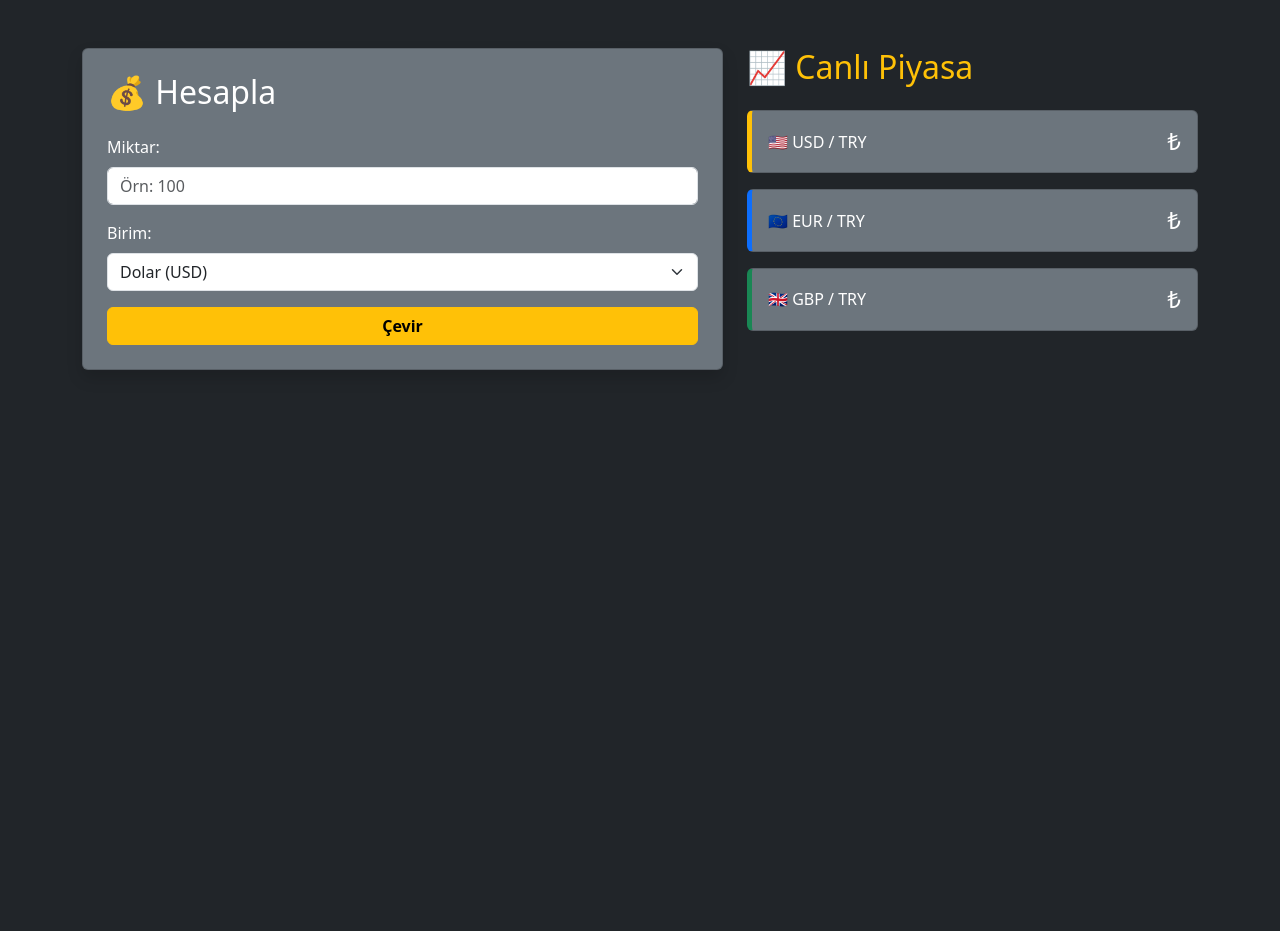
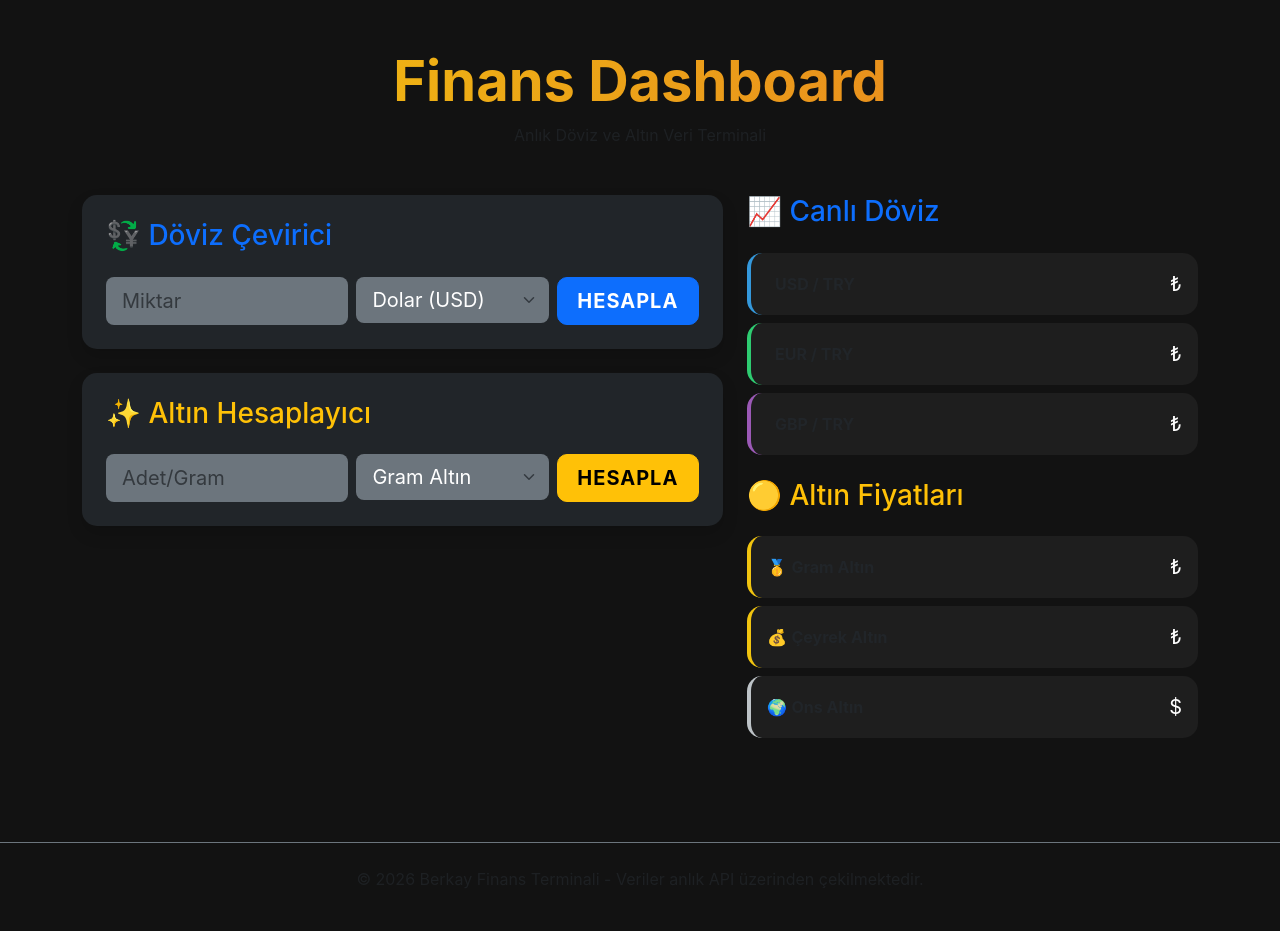
Before and after one commit to BerkayToluc/doviz-projem, a Flask app: template templates/index.html in a window 1280 px wide. Before the commit the page ends 370 px from the top, so only its background shows below. Run offline with Flask 3, Linux system fonts and the light colour scheme; the template is opened without the code that fills it, so the values that code supplies are empty; parts of the project's set-up code (start-up, migrations or seed data) failed here and were passed over; some libraries are stand-ins or nearby versions.

Commit message:
Bayraklar, altin hesaplama ve yeni tasarim eklendi

```diff
--- a/app.py
+++ b/app.py
@@ -4,43 +4,93 @@
 
 app = Flask(__name__)
 
-# API'den verileri çeken fonksiyon
-def tum_kurlari_getir():
+
+# Verileri API'den çeken ana fonksiyon
+def verileri_getir():
+    # Döviz ve Altın (XAU) verileri için USD tabanlı çekiyoruz
     api_url = "https://api.exchangerate-api.com/v4/latest/USD"
     try:
         response = requests.get(api_url)
         data = response.json()
-        return data["rates"]
+        oranlar = data["rates"]
+        try_degeri = oranlar.get("TRY", 0)
+
+        # Döviz Kurları (1 Birim = Kaç TL?)
+        kurlar = {
+            "USD": round(try_degeri, 2),
+            "EUR": round(try_degeri / oranlar["EUR"], 2) if "EUR" in oranlar else 0,
+            "GBP": round(try_degeri / oranlar["GBP"], 2) if "GBP" in oranlar else 0,
+            "JPY": round(try_degeri / oranlar["JPY"], 4) if "JPY" in oranlar else 0,
+            "PLN": round(try_degeri / oranlar["PLN"], 2) if "PLN" in oranlar else 0
+        }
+
+        # Altın Hesaplamaları (XAU ons fiyatıdır)
+        # Ons değerini API'den alıyoruz (1 / XAU_orani = Ons Fiyatı)
+        ons_fiyati = 1 / oranlar["XAU"] if "XAU" in oranlar else 2030
+        gram_altin = round((ons_fiyati / 31.1035) * try_degeri, 2)
+
+        altin_fiyatlari = {
+            "GRAM": gram_altin,
+            "CEYREK": round(gram_altin * 1.75, 2),
+            "YARIM": round(gram_altin * 3.50, 2),
+            "TAM": round(gram_altin * 7.00, 2),
+            "ONS": round(ons_fiyati, 2)
+        }
+
+        return kurlar, altin_fiyatlari
     except Exception as e:
-        print(f"API Hatası: {e}")
-        return None
+        print(f"Veri çekme hatası: {e}")
+        return {"USD": 0, "EUR": 0, "GBP": 0, "JPY": 0, "PLN": 0}, {"GRAM": 0, "ONS": 0}
+
 
 @app.route("/", methods=["GET", "POST"])
 def index():
-    kurlar = tum_kurlari_getir()
-    # Eğer API'den veri gelmezse site çökmesin diye boş değerler
-    if not kurlar:
-        kurlar = {"USD": 1, "TRY": 0, "EUR": 0, "GBP": 0}
+    # Sayfa her yüklendiğinde güncel verileri al
+    kurlar, altin_fiyatlari = verileri_getir()
 
-    sonuc = None
+    # Değişkenleri en başta tanımlıyoruz (UnboundLocalError hatasını önlemek için)
+    doviz_sonuc = None
+    altin_sonuc = None
     miktar = None
     birim = None
+    altin_miktari = None
+    altin_turu = None
 
     if request.method == "POST":
+        form_tipi = request.form.get("form_tipi")
+
         try:
-            miktar_raw = request.form.get("miktar")
-            if miktar_raw:
-                miktar = float(miktar_raw)
-                birim = request.form.get("birim")
-                if birim in kurlar:
-                    sonuc = round(miktar * kurlar[birim], 2)
-        except (ValueError, TypeError):
-            sonuc = "Lütfen geçerli bir sayı girin."
+            # Döviz Formu Gönderildiyse
+            if form_tipi == "doviz":
+                miktar_raw = request.form.get("miktar")
+                if miktar_raw:
+                    miktar = float(miktar_raw)
+                    birim = request.form.get("birim")
+                    if birim in kurlar:
+                        doviz_sonuc = round(miktar * kurlar[birim], 2)
 
-    return render_template("index.html", kurlar=kurlar, sonuc=sonuc, miktar=miktar, birim=birim)
+            # Altın Formu Gönderildiyse
+            elif form_tipi == "altin":
+                altin_miktari_raw = request.form.get("altin_miktari")
+                if altin_miktari_raw:
+                    altin_miktari = float(altin_miktari_raw)
+                    altin_turu = request.form.get("altin_turu")
+                    if altin_turu in altin_fiyatlari:
+                        altin_sonuc = round(altin_miktari * altin_fiyatlari[altin_turu], 2)
+        except Exception as e:
+            print(f"Form işleme hatası: {e}")
 
-# RENDER İÇİN KRİTİK AYAR - BURASI ÇOK ÖNEMLİ
+    # Tüm değişkenleri HTML'e gönder
+    return render_template("index.html",
+                           kurlar=kurlar,
+                           altin_fiyatlari=altin_fiyatlari,
+                           doviz_sonuc=doviz_sonuc,
+                           altin_sonuc=altin_sonuc,
+                           miktar=miktar,
+                           birim=birim)
+
+
+# Render.com için port ayarı
 if __name__ == "__main__":
-    # Render PORT isminde bir değişken gönderir, eğer bulamazsa 5000 kullanır
     port = int(os.environ.get("PORT", 5000))
     app.run(host="0.0.0.0", port=port)
--- a/templates/index.html
+++ b/templates/index.html
@@ -2,66 +2,140 @@
 <html lang="tr">
 <head>
     <meta charset="UTF-8">
-    <title>Döviz Dashboard</title>
+    <meta name="viewport" content="width=device-width, initial-scale=1.0">
+    <title>Berkay Finans Terminali</title>
     <link href="https://cdn.jsdelivr.net/npm/bootstrap@5.3.0/dist/css/bootstrap.min.css" rel="stylesheet">
+    <link rel="stylesheet" href="https://cdn.jsdelivr.net/gh/lipis/flag-icons@7.0.0/css/flag-icons.min.css"/>
     <style>
-        .kur-kart { border-left: 5px solid #ffc107; transition: 0.3s; }
-        .kur-kart:hover { transform: scale(1.05); }
+        body { background-color: #121212; font-family: 'Inter', sans-serif; color: #e0e0e0; }
+        .card { border: none; border-radius: 15px; }
+        .kur-card { background: #1e1e1e; border-left: 4px solid #3498db; transition: 0.3s; }
+        .kur-card:hover { transform: translateY(-5px); background: #252525; }
+        .altin-card { background: #1e1e1e; border-left: 4px solid #f1c40f; }
+        .header-gradient { background: linear-gradient(90deg, #f1c40f, #e67e22); -webkit-background-clip: text; -webkit-text-fill-color: transparent; font-weight: bold; }
+        .btn-calculate { border-radius: 10px; font-weight: bold; text-transform: uppercase; letter-spacing: 1px; }
+        .result-box { background: #2c3e50; border: 1px solid #34495e; color: #ecf0f1; border-radius: 12px; }
     </style>
 </head>
-<body class="bg-dark text-white">
-<div class="container mt-5">
-    <div class="row">
-        <div class="col-md-7">
-            <div class="card bg-secondary text-white shadow p-4">
-                <h2 class="mb-4">💰 Hesapla</h2>
+<body>
+
+<div class="container py-5">
+    <div class="text-center mb-5">
+        <h1 class="display-4 header-gradient">Finans Dashboard</h1>
+        <p class="text-muted">Anlık Döviz ve Altın Veri Terminali</p>
+    </div>
+
+    <div class="row g-4">
+        <div class="col-lg-7">
+            <div class="card p-4 shadow mb-4 bg-dark">
+                <h3 class="mb-4 text-primary font-weight-bold">💱 Döviz Çevirici</h3>
                 <form method="POST">
-                    <div class="mb-3">
-                        <label class="form-label">Miktar:</label>
-                        <input type="number" step="1.00" name="miktar" placeholder="Örn: 100" class="form-control" required>
+                    <input type="hidden" name="form_tipi" value="doviz">
+                    <div class="row g-2">
+                        <div class="col-md-5">
+                            <input type="number" step="0.01" name="miktar" class="form-control form-control-lg bg-secondary text-white border-0" placeholder="Miktar" required>
+                        </div>
+                        <div class="col-md-4">
+                            <select name="birim" class="form-select form-select-lg bg-secondary text-white border-0">
+                                <option value="USD">Dolar (USD)</option>
+                                <option value="EUR">Euro (EUR)</option>
+                                <option value="GBP">Sterlin (GBP)</option>
+                                <option value="JPY">Japon Yeni (JPY)</option>
+                                <option value="PLN">Polonya Zlotisi (PLN)</option>
+                            </select>
+                        </div>
+                        <div class="col-md-3">
+                            <button type="submit" class="btn btn-primary btn-lg w-100 btn-calculate">HESAPLA</button>
+                        </div>
                     </div>
-                    <div class="mb-3">
-                        <label class="form-label">Birim:</label>
-                        <select name="birim" class="form-select">
-                            <option value="USD">Dolar (USD)</option>
-                            <option value="EUR">Euro (EUR)</option>
-                            <option value="GBP">Sterlin (GBP)</option>
-                        </select>
-                    </div>
-                    <button type="submit" class="btn btn-warning w-100 fw-bold">Çevir</button>
                 </form>
 
-                {% if sonuc %}
-                <div class="alert alert-info mt-4 text-dark">
-                    <strong>{{ miktar }} {{ birim }}</strong> = <h3>{{ sonuc }} TRY</h3>
+                {% if doviz_sonuc %}
+                <div class="result-box p-3 mt-4 text-center">
+                    <span class="fs-5">{{ miktar }} {{ birim }} = </span>
+                    <span class="fs-2 d-block text-info">{{ doviz_sonuc }} ₺</span>
+                </div>
+                {% endif %}
+            </div>
+
+            <div class="card p-4 shadow bg-dark">
+                <h3 class="mb-4 text-warning">✨ Altın Hesaplayıcı</h3>
+                <form method="POST">
+                    <input type="hidden" name="form_tipi" value="altin">
+                    <div class="row g-2">
+                        <div class="col-md-5">
+                            <input type="number" step="0.01" name="altin_miktari" class="form-control form-control-lg bg-secondary text-white border-0" placeholder="Adet/Gram" required>
+                        </div>
+                        <div class="col-md-4">
+                            <select name="altin_turu" class="form-select form-select-lg bg-secondary text-white border-0">
+                                <option value="GRAM">Gram Altın</option>
+                                <option value="CEYREK">Çeyrek Altın</option>
+                                <option value="YARIM">Yarım Altın</option>
+                                <option value="TAM">Tam Altın</option>
+                            </select>
+                        </div>
+                        <div class="col-md-3">
+                            <button type="submit" class="btn btn-warning btn-lg w-100 btn-calculate">HESAPLA</button>
+                        </div>
+                    </div>
+                </form>
+
+                {% if altin_sonuc %}
+                <div class="result-box p-3 mt-4 text-center" style="border-color: #f1c40f;">
+                    <span class="fs-5">Toplam Altın Değeri:</span>
+                    <span class="fs-2 d-block text-warning">{{ altin_sonuc }} ₺</span>
                 </div>
                 {% endif %}
             </div>
         </div>
 
-        <div class="col-md-5">
-            <h2 class="mb-4 text-warning">📈 Canlı Piyasa</h2>
-            <div class="card bg-secondary text-white mb-3 kur-kart">
-                <div class="card-body d-flex justify-content-between align-items-center">
-                    <span>🇺🇸 USD / TRY</span>
-                    <h4 class="mb-0">{{ kurlar.USD }} ₺</h4>
+        <div class="col-lg-5">
+            <h3 class="mb-4 text-primary">📈 Canlı Döviz</h3>
+            <div class="card kur-card mb-2 p-3">
+                <div class="d-flex justify-content-between align-items-center">
+                    <div><span class="fi fi-us me-2"></span> <strong>USD / TRY</strong></div>
+                    <span class="fs-5 text-white">{{ kurlar.USD }} ₺</span>
                 </div>
             </div>
-            <div class="card bg-secondary text-white mb-3 kur-kart" style="border-left-color: #0d6efd;">
-                <div class="card-body d-flex justify-content-between align-items-center">
-                    <span>🇪🇺 EUR / TRY</span>
-                    <h4 class="mb-0">{{ kurlar.EUR }} ₺</h4>
+            <div class="card kur-card mb-2 p-3" style="border-left-color: #2ecc71;">
+                <div class="d-flex justify-content-between align-items-center">
+                    <div><span class="fi fi-eu me-2"></span> <strong>EUR / TRY</strong></div>
+                    <span class="fs-5 text-white">{{ kurlar.EUR }} ₺</span>
                 </div>
             </div>
-            <div class="card bg-secondary text-white mb-3 kur-kart" style="border-left-color: #198754;">
-                <div class="card-body d-flex justify-content-between align-items-center">
-                    <span>🇬🇧 GBP / TRY</span>
-                    <h4 class="mb-0">{{ kurlar.GBP }} ₺</h4>
+            <div class="card kur-card mb-4 p-3" style="border-left-color: #9b59b6;">
+                <div class="d-flex justify-content-between align-items-center">
+                    <div><span class="fi fi-gb me-2"></span> <strong>GBP / TRY</strong></div>
+                    <span class="fs-5 text-white">{{ kurlar.GBP }} ₺</span>
                 </div>
             </div>
 
+            <h3 class="mb-4 text-warning">🟡 Altın Fiyatları</h3>
+            <div class="card altin-card mb-2 p-3">
+                <div class="d-flex justify-content-between align-items-center">
+                    <div>🥇 <strong>Gram Altın</strong></div>
+                    <span class="fs-5 text-white">{{ altin_fiyatlari.GRAM }} ₺</span>
+                </div>
+            </div>
+            <div class="card altin-card mb-2 p-3">
+                <div class="d-flex justify-content-between align-items-center">
+                    <div>💰 <strong>Çeyrek Altın</strong></div>
+                    <span class="fs-5 text-white">{{ altin_fiyatlari.CEYREK }} ₺</span>
+                </div>
+            </div>
+            <div class="card altin-card mb-2 p-3" style="border-left-color: #bdc3c7;">
+                <div class="d-flex justify-content-between align-items-center">
+                    <div>🌍 <strong>Ons Altın</strong></div>
+                    <span class="fs-5 text-white">${{ altin_fiyatlari.ONS }}</span>
+                </div>
+            </div>
         </div>
     </div>
 </div>
+
+<footer class="text-center py-4 text-muted border-top border-secondary mt-5">
+    <p>© 2026 Berkay Finans Terminali - Veriler anlık API üzerinden çekilmektedir.</p>
+</footer>
+
 </body>
 </html>
```
